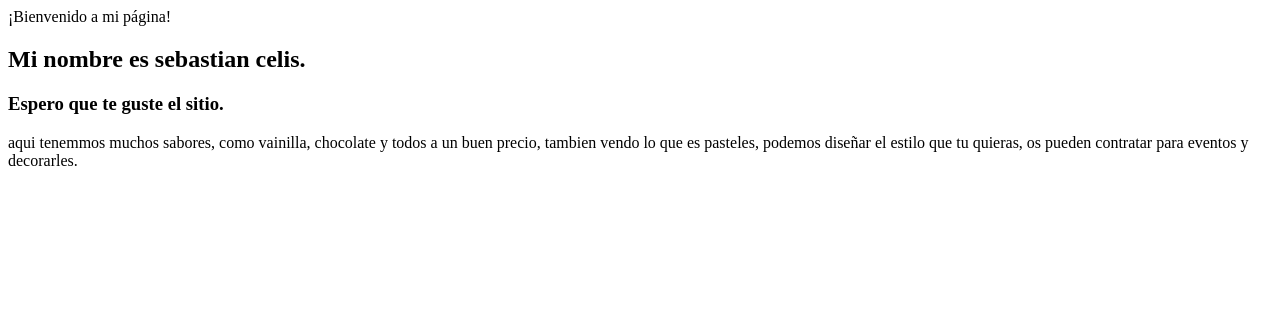
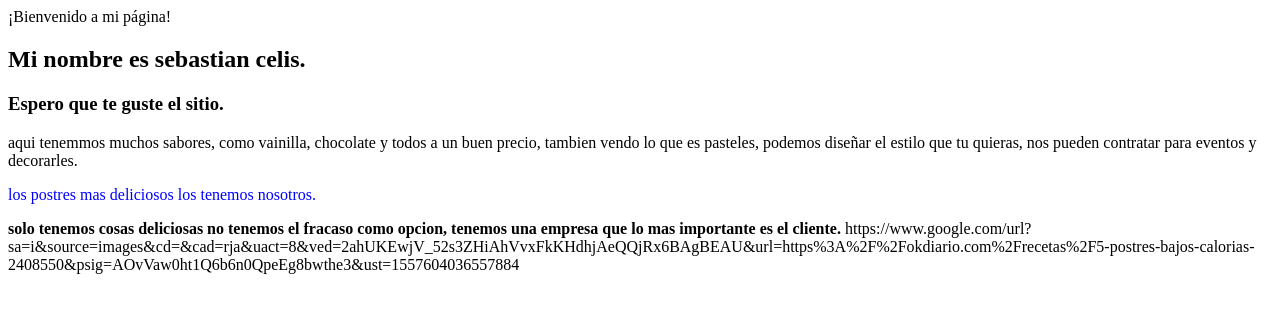
Before and after one commit to jcelis1901/Celispostres, a plain HTML site: page index.html in a window 1280 px wide. Drawn offline with Linux system fonts and the light colour scheme.

Commit message:
Update index.html

```diff
--- a/index.html
+++ b/index.html
@@ -7,4 +7,7 @@
 <h1>¡Bienvenido a mi página!</h1>
 <h2>Mi nombre es sebastian celis.</h2>
 <h3>Espero que te guste el sitio.</h3>
-<p>aqui tenemmos muchos sabores, como vainilla, chocolate y todos a un buen precio, tambien vendo lo que es pasteles, podemos diseñar el estilo que tu quieras, os pueden contratar para eventos y decorarles.</p>
+<p>aqui tenemmos muchos sabores, como vainilla, chocolate y todos a un buen precio, tambien vendo lo que es pasteles, podemos diseñar el estilo que tu quieras, nos pueden contratar para eventos y decorarles.</p>
+<p><font color="blue">los postres mas deliciosos los tenemos nosotros.</font></p>
+<b>solo tenemos cosas deliciosas no tenemos el fracaso como opcion, tenemos una empresa que lo mas importante es el cliente.</b>
+<img src=>https://www.google.com/url?sa=i&source=images&cd=&cad=rja&uact=8&ved=2ahUKEwjV_52s3ZHiAhVvxFkKHdhjAeQQjRx6BAgBEAU&url=https%3A%2F%2Fokdiario.com%2Frecetas%2F5-postres-bajos-calorias-2408550&psig=AOvVaw0ht1Q6b6n0QpeEg8bwthe3&ust=1557604036557884</img>
```
